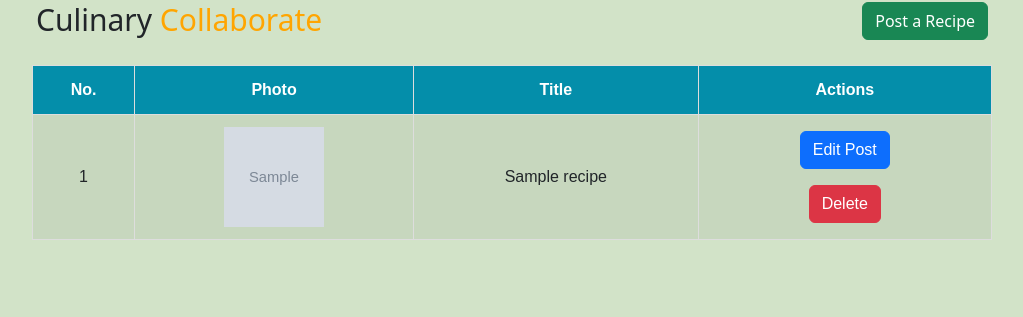
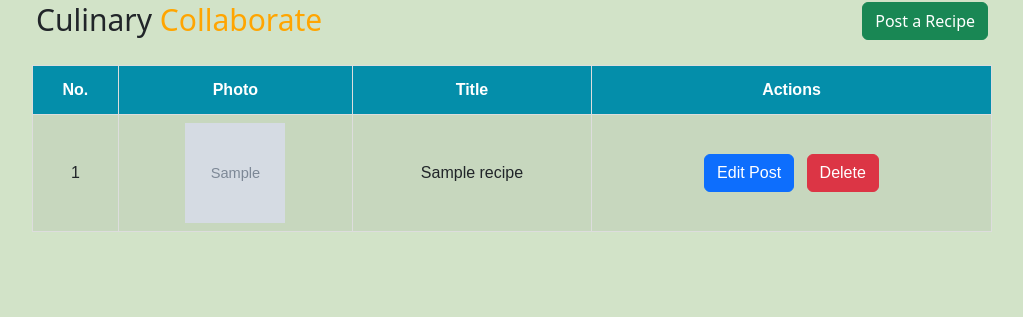
Before and after one commit to dominic-myb/recipe-book, a PHP site: page /user.recipe.table.php in a window 1280 px wide. Shown: the part 23-340 px from the top of the page, without its empty margins (128-1151 px from the left). Run offline with PHP 8.4, Linux system fonts and the light colour scheme; the visitor is signed in with stand-in values (Sample User, id 1); tables that the repository leaves empty hold one stand-in row (values such as "Sample post"); grey boxes marked "Sample" are stand-in pictures.

Commit message:
fixed delete btn issue

```diff
--- a/user.recipe.table.php
+++ b/user.recipe.table.php
@@ -53,14 +53,18 @@ if (isset($_SESSION["id"]) != 0) {
                                 <td class="align-middle text-center">
                                     <?php echo $row['title']; ?>
                                 </td>
-                                <td class="align-middle text-center">
-                                    <form id="update-form" action="update.recipe.php" method="get">
+                                <td class="align-middle text-center" id="buttons">
+                                    <form id="update-form" action="update.recipe.php" method="get" class="d-inline">
                                         <input type="hidden" name="id" value="<?php echo $row['recipe_id']; ?>">
-                                        <button type="submit" class="btn btn-primary m-2">Edit Post</button>
+                                        <button type="submit" class="btn btn-md btn-primary m-1" id="updateButton">
+                                            <i class="bi bi-pencil"></i> Edit Post
+                                        </button>
                                     </form>
-                                    <form id="delete-form" action="app/includes/PHP/delete.recipe.php" method="get">
+                                    <form id="delete-form" action="app/includes/PHP/delete.recipe.php" method="get" class="d-inline">
                                         <input type="hidden" name="id" value="<?php echo $row['recipe_id']; ?>">
-                                        <button type="submit" class="btn btn-danger m-2" id="deleteButton">Delete</button>
+                                        <button type="submit" class="btn btn-danger m-1 delete-button" id="deleteButton">
+                                            <i class="bi bi-trash"></i> Delete
+                                        </button>
                                     </form>
                                 </td>
                             </tr>
@@ -118,21 +122,24 @@ if (isset($_SESSION["id"]) != 0) {
         <?php include("app/includes/html/table.foot.php"); ?>
         <script>
             $('document').ready(function() {
-                $('#deleteButton').on("click", function(e) {
+                $('.delete-button').on("click", function(e) {
+                    e.preventDefault(); // Prevent the default form submission
+
                     function verifyDeletion() {
                         var answer = confirm("Are you sure?");
                         if (answer) {
-                            $('#delete-form').submit();
+                            // Trigger the form submission for the clicked button
+                            $(this).closest('form').submit();
                         } else {
-                            e.preventDefault();
                             alert("Deletion Cancelled.");
                         }
                     }
-                    verifyDeletion();
+
+                    verifyDeletion.call(this); // Use call to set the correct context (this) inside verifyDeletion
                 });
-
             });
         </script>
+
     </body>
 
     </html>
```
